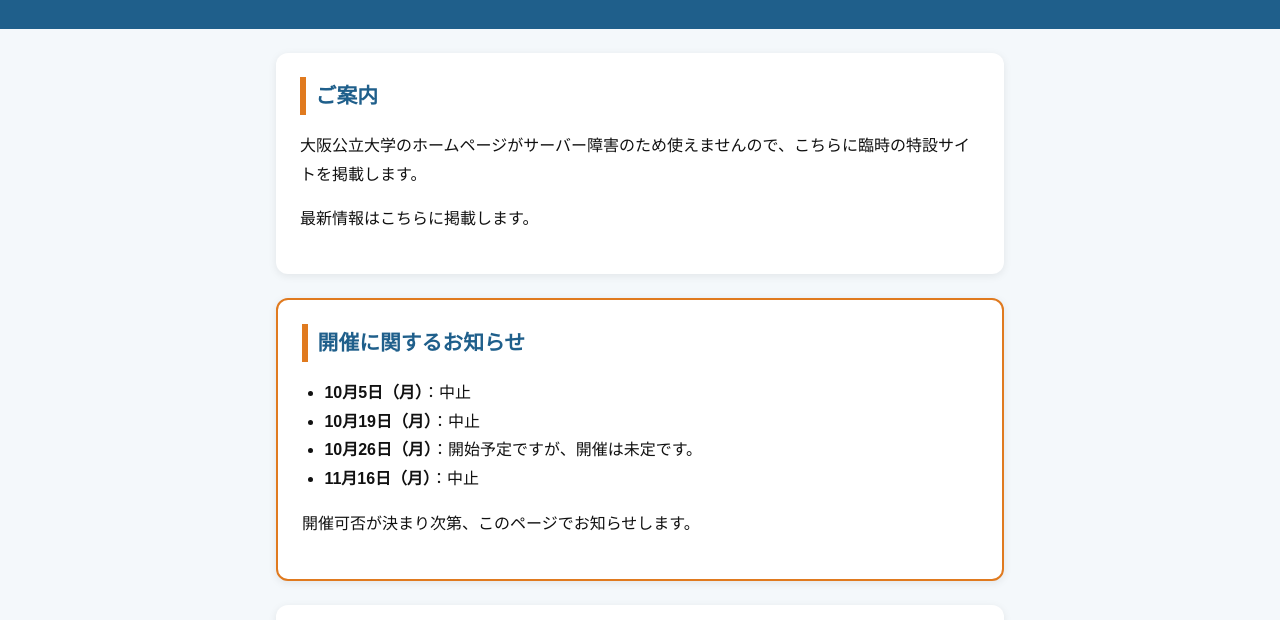
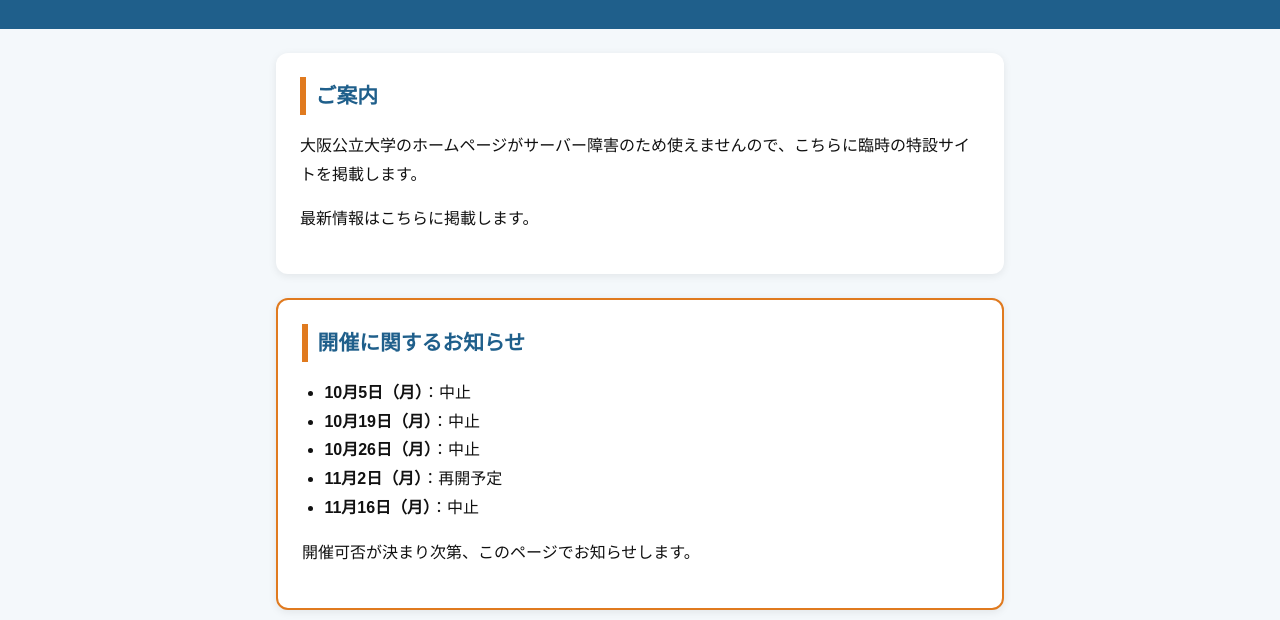
Before and after one commit to somekata/ILOHA, a plain HTML site: page index.html in a window 1280 px wide. Shown: the part 180-800 px from the top of the page. Drawn offline with Linux system fonts and the light colour scheme.

Commit message:
Add files via upload

```diff
--- a/index.html
+++ b/index.html
@@ -100,7 +100,8 @@
     <ul>
       <li><strong>10月5日（月）</strong>：中止</li>
       <li><strong>10月19日（月）</strong>：中止</li>
-      <li><strong>10月26日（月）</strong>：開始予定ですが、開催は未定です。</li>
+      <li><strong>10月26日（月）</strong>：中止</li>
+        <li><strong>11月2日（月）</strong>：再開予定</li>
       <li><strong>11月16日（月）</strong>：中止</li>
     </ul>
     <p>開催可否が決まり次第、このページでお知らせします。</p>
```
